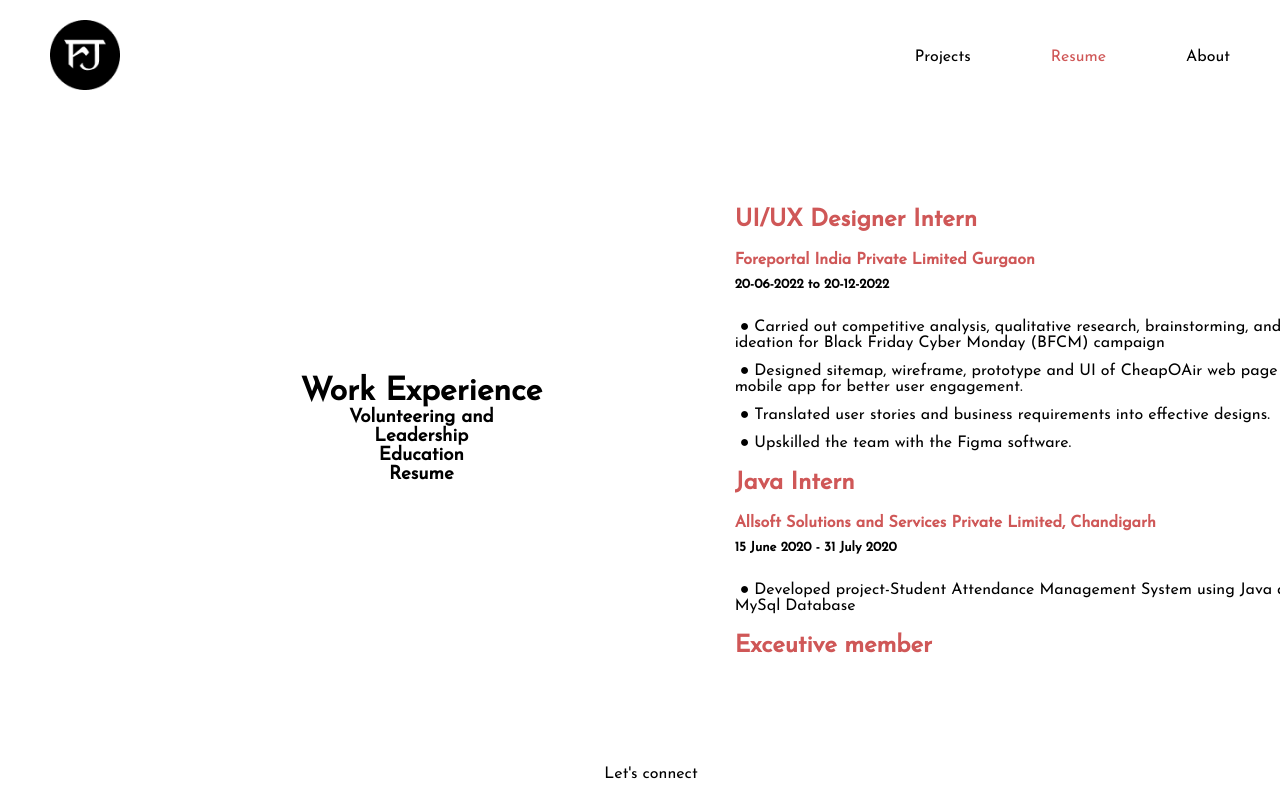
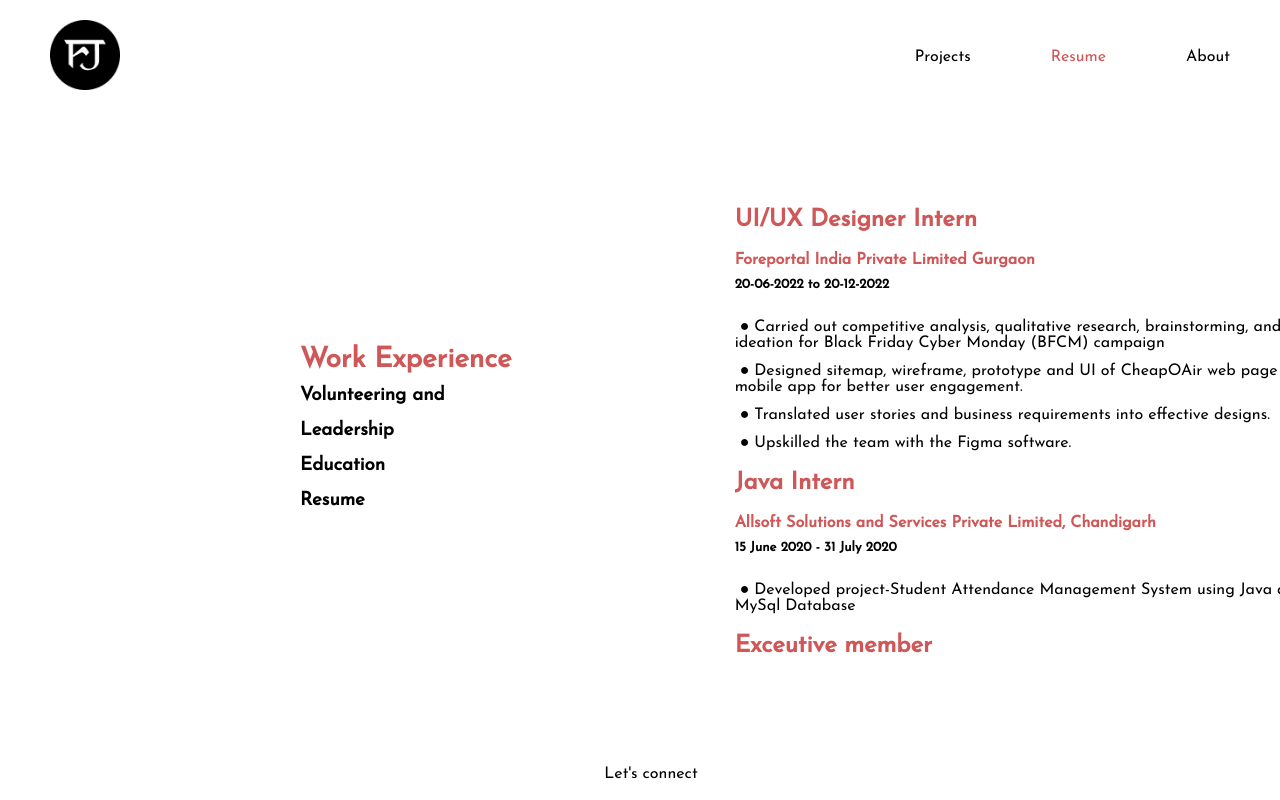
Before and after one commit to 0x-Sarthak/rijul, a React (Create React App) app: page /resume in a window 1280 px wide. Shown: the top 800 px of the page. Built offline with nearby package versions, Linux system fonts and the light colour scheme; the HTML template or start-up script is replaced by a standard one.

Commit message:
Resume Highlight

```diff
--- a/src/screens/Resume/index.js
+++ b/src/screens/Resume/index.js
@@ -8,8 +8,8 @@ const Resume = () => {
 		<div style={{ textAlign: "center" }}>
 			<Header />
 			<div className="resume-container">
-			<div>
-				<h1>Work Experience</h1>
+			<div className="reactive-container">
+				<h3 className="reactive">Work Experience</h3>
 				<h3>Volunteering and Leadership</h3>
 				<h3>Education</h3>
 				<h3>Resume</h3>
--- a/src/screens/Resume/resume.scss
+++ b/src/screens/Resume/resume.scss
@@ -78,6 +78,18 @@ $home-text-height: 100px;
 
     }
   }
+
   .text-area::-webkit-scrollbar {
     display: none;
   }
+
+  .reactive{
+    color: #cf5757;
+    font-size: 28px;
+  }
+
+  .reactive-container{
+    text-align: start;
+    line-height:35px;
+
+  }
```
